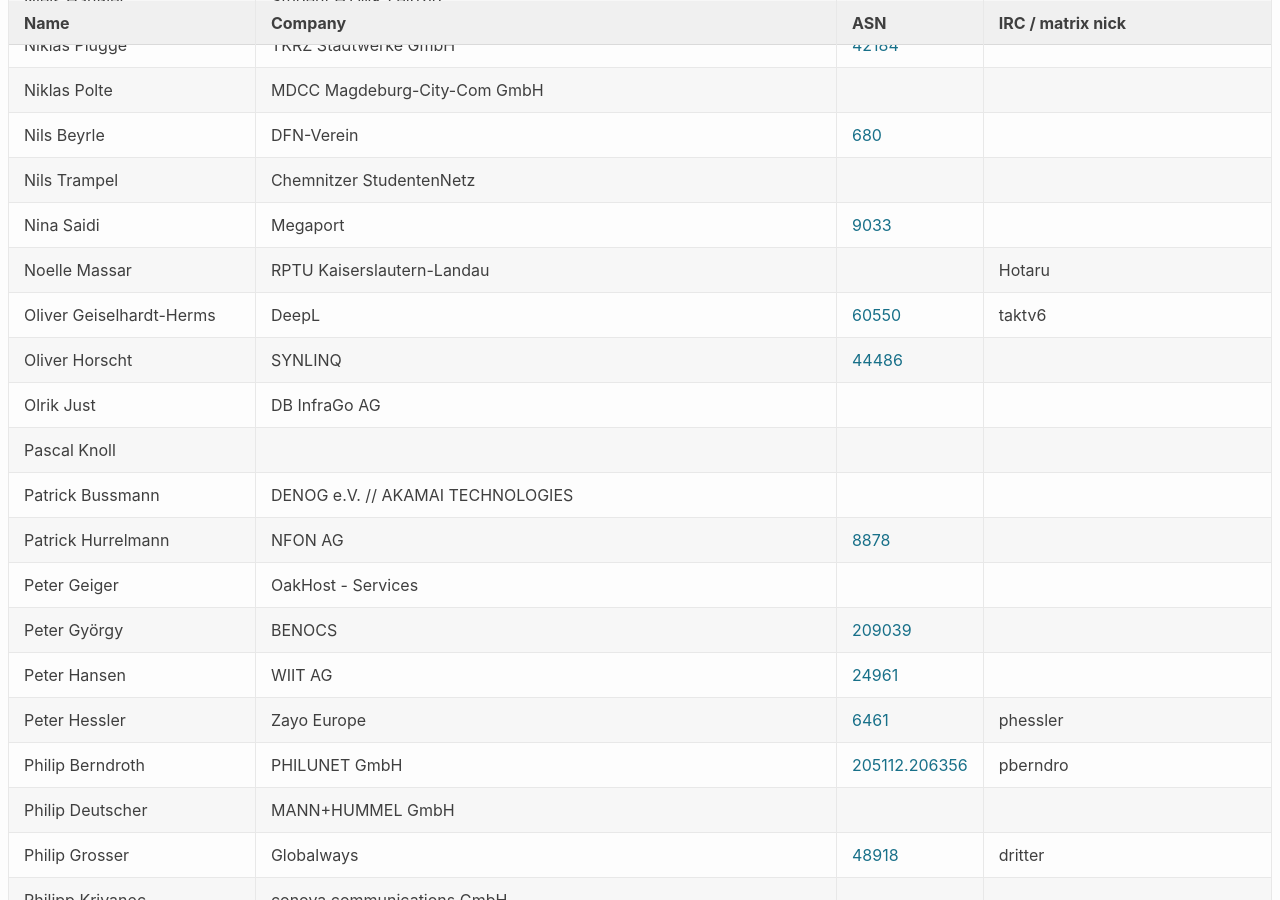
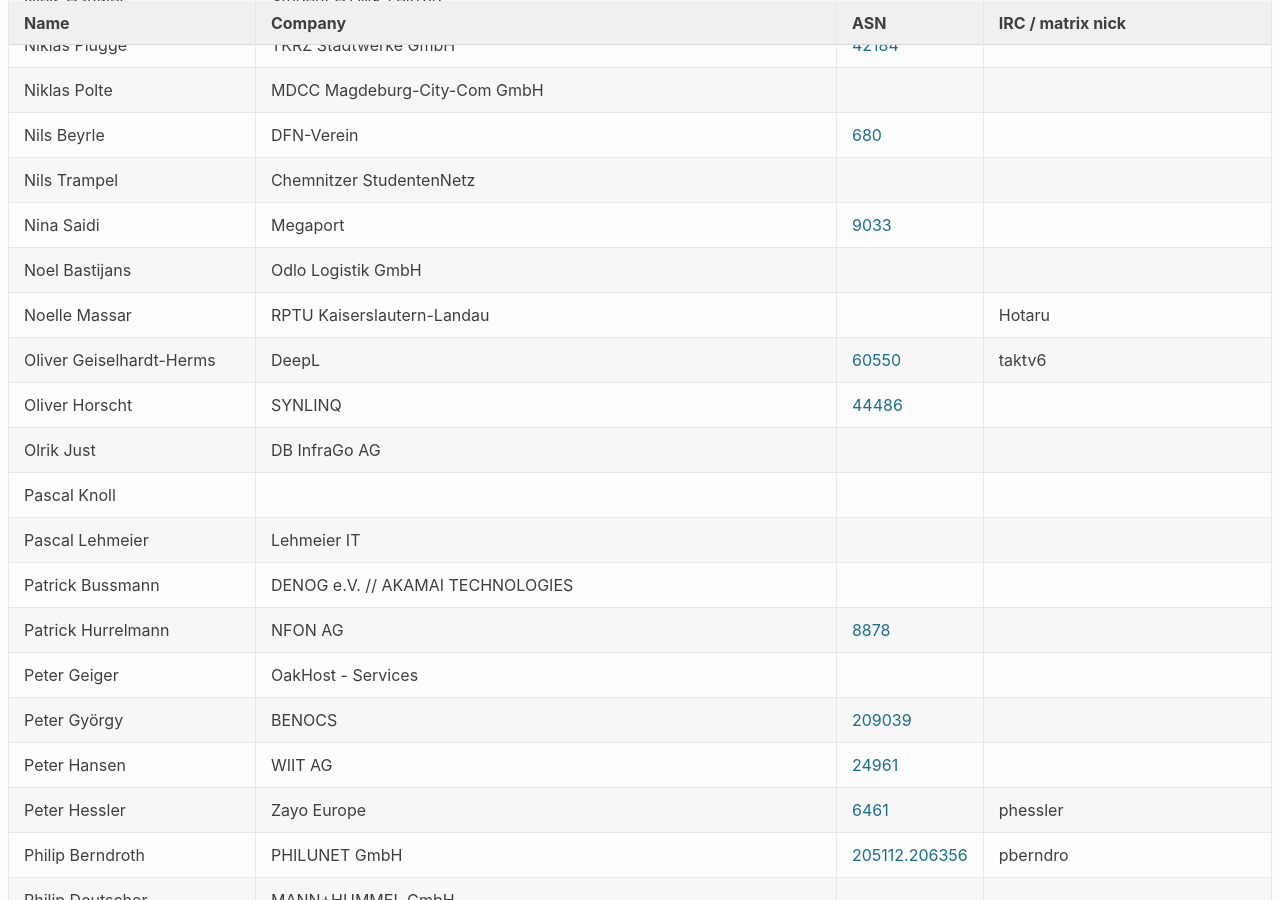
Before and after one commit to denog/pretix-attendeelist, a Jekyll site: the page built from denog16/index.markdown, in a window 1280 px wide and 900 px high, scrolled down 12130 px. Built offline with Jekyll 4.4.1, drawn with Linux system fonts in a browser that asks for light colours.

Commit message:
Latest data: Wed Oct 16 07:48:00 UTC 2024

```diff
--- a/_data/attendees_denog16_onsite.json
+++ b/_data/attendees_denog16_onsite.json
@@ -1614,6 +1614,12 @@
     "asn": "9033"
   },
   {
+    "name": "Noel Bastijans",
+    "company": "Odlo Logistik GmbH",
+    "irc": null,
+    "asn": null
+  },
+  {
     "name": "Noelle Massar",
     "company": "RPTU Kaiserslautern-Landau",
     "irc": "Hotaru",
@@ -1644,6 +1650,12 @@
     "asn": null
   },
   {
+    "name": "Pascal Lehmeier",
+    "company": "Lehmeier IT",
+    "irc": null,
+    "asn": null
+  },
+  {
     "name": "Patrick Bussmann",
     "company": "DENOG e.V. // AKAMAI TECHNOLOGIES",
     "irc": null,
```
